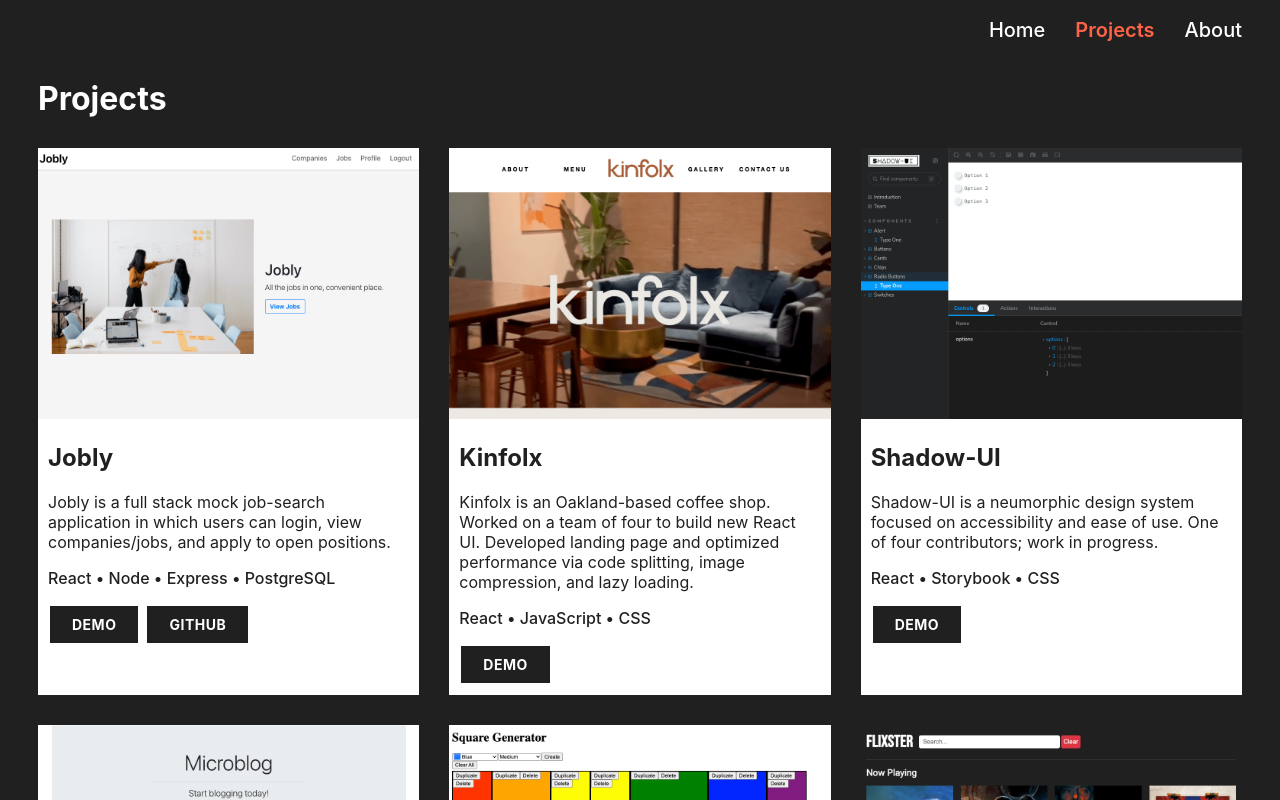
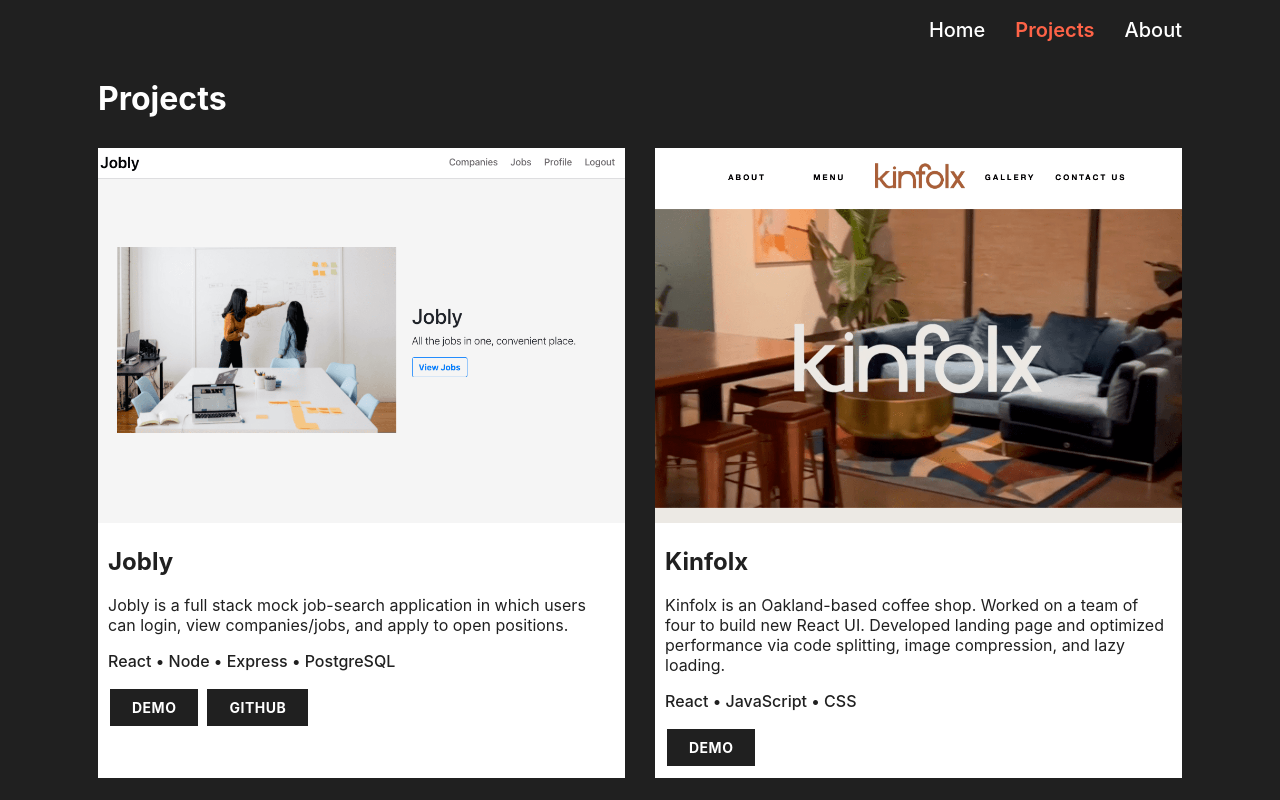
Before and after one commit to paigegodfrey/portfolio-2023, a React (Vite) app: page /projects in a window 1280 px wide. Shown: the top 800 px of the page. Built offline with nearby package versions, Linux system fonts and the light colour scheme.

Commit message:
media queries and About css

```diff
--- a/index.html
+++ b/index.html
@@ -5,10 +5,6 @@
   <meta charset="UTF-8" />
   <meta name="viewport" content="width=device-width, initial-scale=1.0" />
   <title>Paige Godfrey, Software Engineer</title>
-  <link rel="preconnect" href="https://fonts.googleapis.com">
-  <link rel="preconnect" href="https://fonts.gstatic.com" crossorigin>
-  <link href="https://fonts.googleapis.com/css2?family=Nunito+Sans&display=swap" rel="stylesheet">
-  <link href="https://fonts.googleapis.com/css2?family=Bebas+Neue&display=swap" rel="stylesheet">
 </head>
 
 <body>
--- a/src/App.css
+++ b/src/App.css
@@ -8,3 +8,9 @@
     padding: 0 10px;
 	}
 }
+
+@media (min-width: 1200px) {
+	body {
+    padding: 0 90px;
+	}
+}
--- a/src/components/About/About.css
+++ b/src/components/About/About.css
@@ -4,7 +4,7 @@
   margin-bottom: 30px;
 }
 
-.about-container {
+.about-content {
   display: flex;
 }
 
@@ -13,11 +13,11 @@
   font-size: 18px;
 }
 
-.btn-container {
+.about-content .btn-container {
   margin-top: 40px;
 }
 
-.about .btn {
+.about-content .btn {
   text-transform: uppercase;
   font-weight: 500;
   font-size: 14px;
@@ -31,16 +31,16 @@
   text-decoration: none;
 }
 
-.about .btn:hover {
+.about-content .btn:hover {
   background: tomato;
   border-color: tomato;
 }
 
-.about .btn-resume, .btn-email, .btn-linkedin {
+.about-content .btn-resume, .btn-email, .btn-linkedin {
   margin-right: 8px;
 }
 
-.profile-image {
+.about-content .profile-image {
   width: 100%;
   height: auto;
   min-width: 400px;
@@ -49,17 +49,17 @@
 }
 
 @media only screen and (max-width: 768px) {
-  .btn-linkedin, button-github {
+  .about-content .btn-linkedin, button-github {
     margin-top: 10px;
   }
 
-  .profile-image {
+  .about-content .profile-image {
     min-width: 100px;
   }
 }
 
 @media only screen and (max-width: 992px) {
-  .about-container {
+  .about-content {
     flex-wrap: wrap;
   }
 
@@ -67,7 +67,7 @@
     font-size: 16px;
   }
 
-  .profile-image {
+  .about-content .profile-image {
     width: 350px;
     margin-top: 30px;
   }
--- a/src/components/About/About.jsx
+++ b/src/components/About/About.jsx
@@ -6,7 +6,7 @@
   return (
     <div className="about">
       <h1>About Me</h1>
-      <div className="about-container">
+      <div className="about-content">
         <div className="about-text">
           <p>
             I’ve always been drawn to the power and beauty of technical disciplines.
--- a/src/components/ProjectCard/ProjectCard.css
+++ b/src/components/ProjectCard/ProjectCard.css
@@ -11,7 +11,7 @@
   margin: 10px;
 }
 
-.btn {
+.project-card-body .btn {
   text-transform: uppercase;
   font-weight: 500;
   font-size: 14px;
@@ -26,6 +26,6 @@
   background: #202020;
 }
 
-.btn:hover {
+.project-card-body .btn:hover {
   background: tomato;
 }
--- a/src/components/Projects/Projects.css
+++ b/src/components/Projects/Projects.css
@@ -1,8 +1,8 @@
-.projects-container {
+.projects {
   margin-bottom: 30px;
 }
 
-.projects-container h1 {
+.projects h1 {
   color: white;
   margin-bottom: 30px;
 }
--- a/src/components/Projects/Projects.jsx
+++ b/src/components/Projects/Projects.jsx
@@ -4,7 +4,7 @@
 
 export default function Projects() {
   return (
-    <div className="projects-container">
+    <div className="projects">
       <h1>Projects</h1>
       <div className="projects-list">
         {projects.map((p, idx) => (
--- a/src/index.css
+++ b/src/index.css
@@ -4,7 +4,6 @@
     sans-serif;
   -webkit-font-smoothing: antialiased;
   -moz-osx-font-smoothing: grayscale;
-  margin:
 }
 
 code {
```
